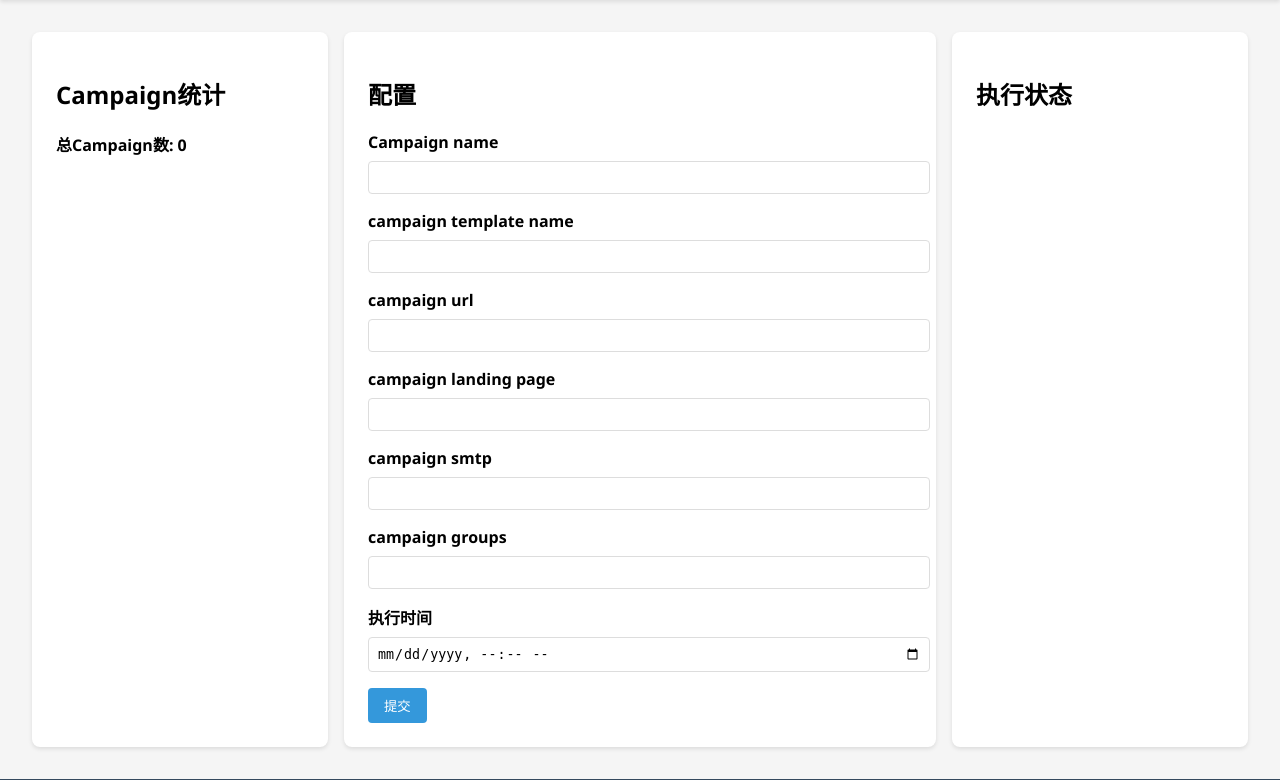
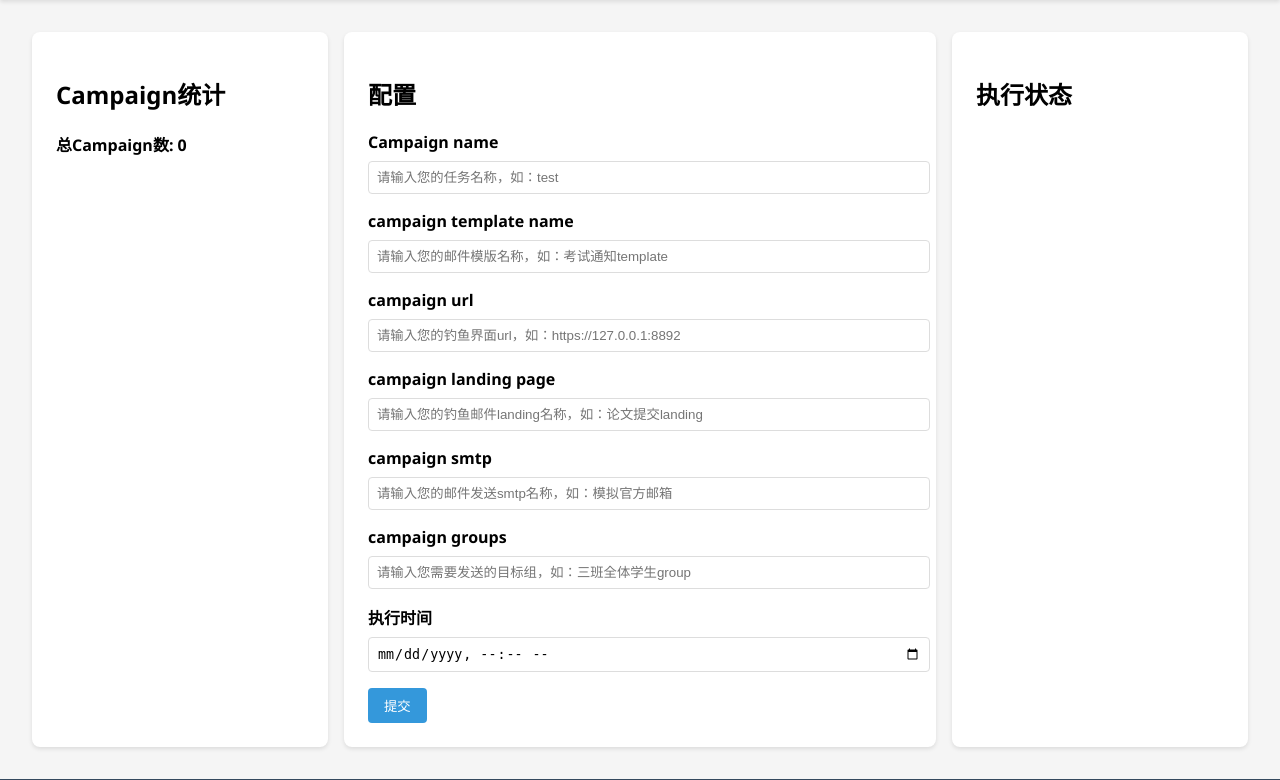
Before and after one commit to L-69/gophish_2development, a Flask app: page / in a window 1280 px wide. Shown: the part 153-933 px from the top of the page. Run offline with Flask 3, Linux system fonts and the light colour scheme; data that the repository does not hold is empty.

Commit message:
20250317

```diff
--- a/app.py
+++ b/app.py
@@ -9,7 +9,7 @@ app = Flask(__name__)
 
 # 配置 API 相关信息
 API_KEY = "bd870f3e5dd55d951807e2e3d6d5644e4d0db554498815a62b0da09957d017"  # 你的 Gophish API 密钥
-GOPHISH_URL = "https://14.22.95.27:8891/api/campaigns/"
+GOPHISH_URL = "https://14.22.15.2:8891/api/campaigns/"
 # 关闭 SSL 证书验证（如果你的 Gophish 运行在自签名证书下）
 VERIFY_SSL = False
 
--- a/templates/index.html
+++ b/templates/index.html
@@ -89,27 +89,27 @@
             <form action="/create_campaign" method="POST">
               <div style="margin-bottom: 1rem;">
                 <label style="display: block; margin-bottom: 0.5rem; font-weight: bold;">Campaign name</label>
-                <input type="text" name="campaign_name" style="width: 100%; padding: 0.5rem; border: 1px solid #ddd; border-radius: 4px;" required>
+                <input type="text" name="campaign_name" placeholder="请输入您的任务名称，如：test" style="width: 100%; padding: 0.5rem; border: 1px solid #ddd; border-radius: 4px;" required>
               </div>
               <div style="margin-bottom: 1rem;">
                 <label style="display: block; margin-bottom: 0.5rem; font-weight: bold;">campaign template name</label>
-                <input type="text" name="campaign_template_name" style="width: 100%; padding: 0.5rem; border: 1px solid #ddd; border-radius: 4px;" required>
+                <input type="text" name="campaign_template_name"  placeholder="请输入您的邮件模版名称，如：考试通知template" style="width: 100%; padding: 0.5rem; border: 1px solid #ddd; border-radius: 4px;" required>
               </div>
               <div style="margin-bottom: 1rem;">
                 <label style="display: block; margin-bottom: 0.5rem; font-weight: bold;">campaign url</label>
-                <input type="text" name="campaign_url" style="width: 100%; padding: 0.5rem; border: 1px solid #ddd; border-radius: 4px;" required>
+                <input type="text" name="campaign_url"  placeholder="请输入您的钓鱼界面url，如：https://127.0.0.1:8892" style="width: 100%; padding: 0.5rem; border: 1px solid #ddd; border-radius: 4px;" required>
               </div>
               <div style="margin-bottom: 1rem;">
                 <label style="display: block; margin-bottom: 0.5rem; font-weight: bold;">campaign landing page</label>
-                <input type="text" name="campaign_landing_page" style="width: 100%; padding: 0.5rem; border: 1px solid #ddd; border-radius: 4px;" required>
+                <input type="text" name="campaign_landing_page"  placeholder="请输入您的钓鱼邮件landing名称，如：论文提交landing" style="width: 100%; padding: 0.5rem; border: 1px solid #ddd; border-radius: 4px;" required>
               </div>
               <div style="margin-bottom: 1rem;">
                 <label style="display: block; margin-bottom: 0.5rem; font-weight: bold;">campaign smtp</label>
-                <input type="text" name="campaign_smtp" style="width: 100%; padding: 0.5rem; border: 1px solid #ddd; border-radius: 4px;" required>
+                <input type="text" name="campaign_smtp"  placeholder="请输入您的邮件发送smtp名称，如：模拟官方邮箱" style="width: 100%; padding: 0.5rem; border: 1px solid #ddd; border-radius: 4px;" required>
               </div>
               <div style="margin-bottom: 1rem;">
                 <label style="display: block; margin-bottom: 0.5rem; font-weight: bold;">campaign groups</label>
-                <input type="text" name="campaign_groups" style="width: 100%; padding: 0.5rem; border: 1px solid #ddd; border-radius: 4px;" required>
+                <input type="text" name="campaign_groups"  placeholder="请输入您需要发送的目标组，如：三班全体学生group" style="width: 100%; padding: 0.5rem; border: 1px solid #ddd; border-radius: 4px;" required>
               </div>
               <!-- 定时选项 -->
               <div style="margin-bottom: 1rem;">
```
Also changed, not shown: 1 other file.
